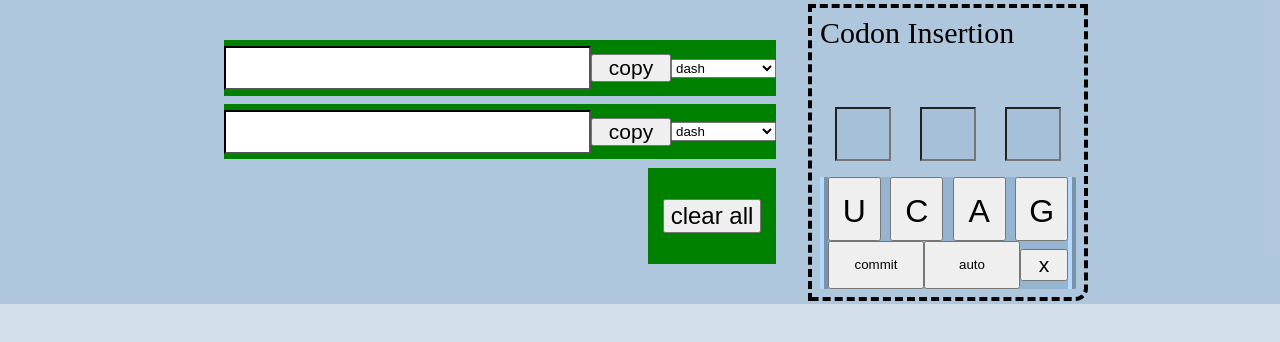
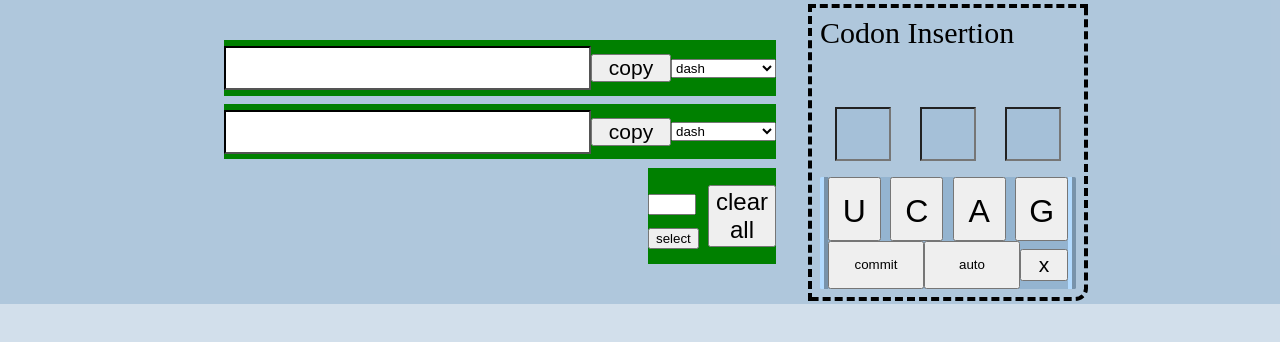
Before and after one commit to Aborgen/decode-codon, a Vue app: page / in a window 1280 px wide. Shown: the top 342 px of the page. Built offline with nearby package versions, Linux system fonts and the light colour scheme.

Commit message:
Add functionality to select a single amino acid/codon

```diff
--- a/src/App.vue
+++ b/src/App.vue
@@ -5,6 +5,9 @@
       :amino-acid-chain="aminoAcidData.getAllAminoAcids()"
       :codon-chain="aminoAcidData.getAllCodons()"
       :on-clear-lists="clearAminoAcidData"
+      :selected-amino-acid="selectedAminoAcid"
+      :notify-parent-select-amino-acid="selectAminoAcid"
+      :notify-parent-deselect-amino-acid="deselectAminoAcid"
     />
     <codon-handler
       :on-codon-submit="pushCodon"
@@ -26,11 +29,24 @@ function clearAminoAcidData(this: any) : void {
   this.aminoAcidData.clearLists();
 }
 
+function selectAminoAcid(this: any, i: number) : void {
+  if (typeof i !== 'number' || i < 0) {
+    throw `Cannot accept ${i}, as it is not a number, but of type ${typeof i}`;
+  }
+
+  this.selectedAminoAcid = i;
+}
+
+function deselectAminoAcid(this: any) : void {
+  this.selectedAminoAcid = null;
+}
+
 export default {
   name: 'app',
   data() {
     return {
-      aminoAcidData: new AminoAcidData()
+      aminoAcidData: new AminoAcidData(),
+      selectedAminoAcid: null
     }
   },
   components: {
@@ -39,7 +55,9 @@ export default {
   },
   methods: {
     clearAminoAcidData,
+    deselectAminoAcid,
     pushCodon,
+    selectAminoAcid
   }
 };
 </script>
--- a/src/components/AminoAcidDisplay/AminoAcidDisplay.vue
+++ b/src/components/AminoAcidDisplay/AminoAcidDisplay.vue
@@ -21,6 +21,15 @@
       </select>
   </section>
   <section class='amino-acid-controls'>
+    <div class='amino-acid-search'>
+      <input
+        class='search-box'
+        type='number'
+        min=1
+        :max="aminoAcidChain.length"></input>
+      <button
+        @click="selectAminoAcid">select</button>
+    </div>
     <button
       @click="clearLists"
       id='amino-acid-clear'>clear all</button>
@@ -63,6 +72,80 @@ function copyCodonsToClipboard(this: any) {
   this.copyToClipboard(target);
 }
 
+function selectAminoAcid(this: any) {
+  if (this.selectedAminoAcid !== null) {
+    this.deselectAminoAcid();
+  }
+
+  const input = document.querySelector('.search-box');
+  if (!(input instanceof HTMLInputElement)) {
+    return;
+  }
+
+  const i = Number.parseInt(input.value) - 1;
+  if (Number.isNaN(i) || i < 0 || i > this.aminoAcidChain.length-1) {
+    return;
+  }
+
+  this.notifyParentSelectAminoAcid(i);
+  const aminoAcidText:HTMLTextAreaElement = document.getElementById('amino-acid-field') as HTMLTextAreaElement;
+  const codonText:HTMLTextAreaElement = document.getElementById('codon-field') as HTMLTextAreaElement;
+  // Need to select both or neither.
+  if (!(aminoAcidText instanceof HTMLDivElement || codonText instanceof HTMLDivElement)) {
+    return;
+  }
+
+  this.selectByIndex(aminoAcidText, i, this.aminoAcidSeparator.length + 3);
+  this.selectByIndex(codonText, i, this.codonSeparator.length + 3);
+}
+
+function selectByIndex(this: any, textArea: HTMLTextAreaElement, i: number, step: number) : void {
+  if (this.aminoAcidChain.length === 0 || !(textArea instanceof HTMLDivElement)) {
+    return;
+  }
+
+  const begin:number = i * step;
+  if (!textArea.textContent || begin > textArea.textContent.length - 3) {
+    throw 'Problem with insertion of amino acids to AminoAcidData';
+  }
+
+  const text = textArea.firstChild;
+  if (!(text instanceof Text)) {
+    throw `The first child of div elements is no longer of type Text: ${textArea.childNodes[0]}`;
+  }
+
+  const span = document.createElement('span');
+  span.classList.add('selected-amino-acid');
+
+  const range = new Range();
+  range.setStart(text, begin);
+  range.setEnd(text, begin+3);
+  range.surroundContents(span);
+}
+
+function deselectAminoAcid(this: any) : void {
+  if (this.selectedAminoAcid === null) {
+    return;
+  }
+
+  const fields:NodeListOf<HTMLDivElement> = document.querySelectorAll('.amino-acid-container .chain-display .chain-field');
+  if (!fields) {
+    return;
+  }
+
+  fields.forEach((field:HTMLDivElement) => {
+    const selected:HTMLDivElement = field.firstElementChild as HTMLDivElement;
+    if (!(selected instanceof HTMLDivElement)) {
+      return;
+    }
+
+    selected.replaceWith(document.createTextNode(selected.textContent as string));
+    field.normalize();
+  });
+
+  this.notifyParentDeselectAminoAcid();
+}
+
 function clearLists(this: any) : void {
   this.onClearLists();
 }
@@ -95,13 +178,28 @@ export default {
     codonChain: {
       type: Array,
       required: true
+    },
+    selectedAminoAcid: {
+      type: Number,
+      default: null
+    },
+    notifyParentSelectAminoAcid: {
+      type: Function,
+      required: true
+    },
+    notifyParentDeselectAminoAcid: {
+      type: Function,
+      required: true
     }
   },
   methods: {
     clearLists,
     copyAminoAcidsToClipboard,
     copyCodonsToClipboard,
-    copyToClipboard
+    copyToClipboard,
+    deselectAminoAcid,
+    selectAminoAcid,
+    selectByIndex
   }
 };
 </script>
```
